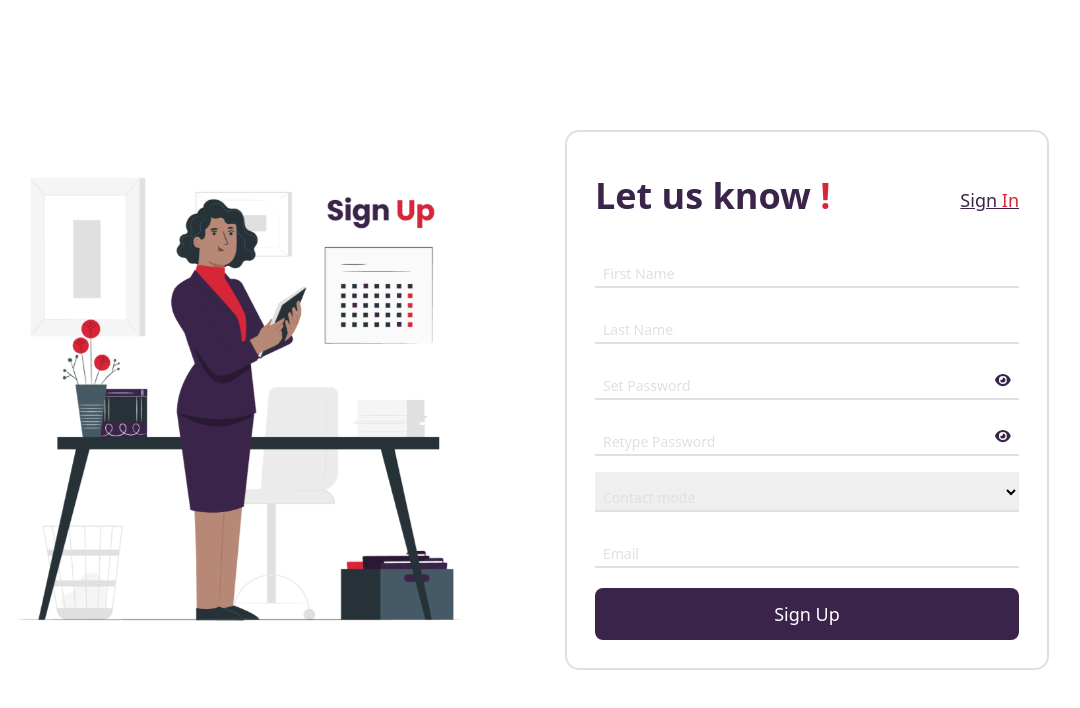
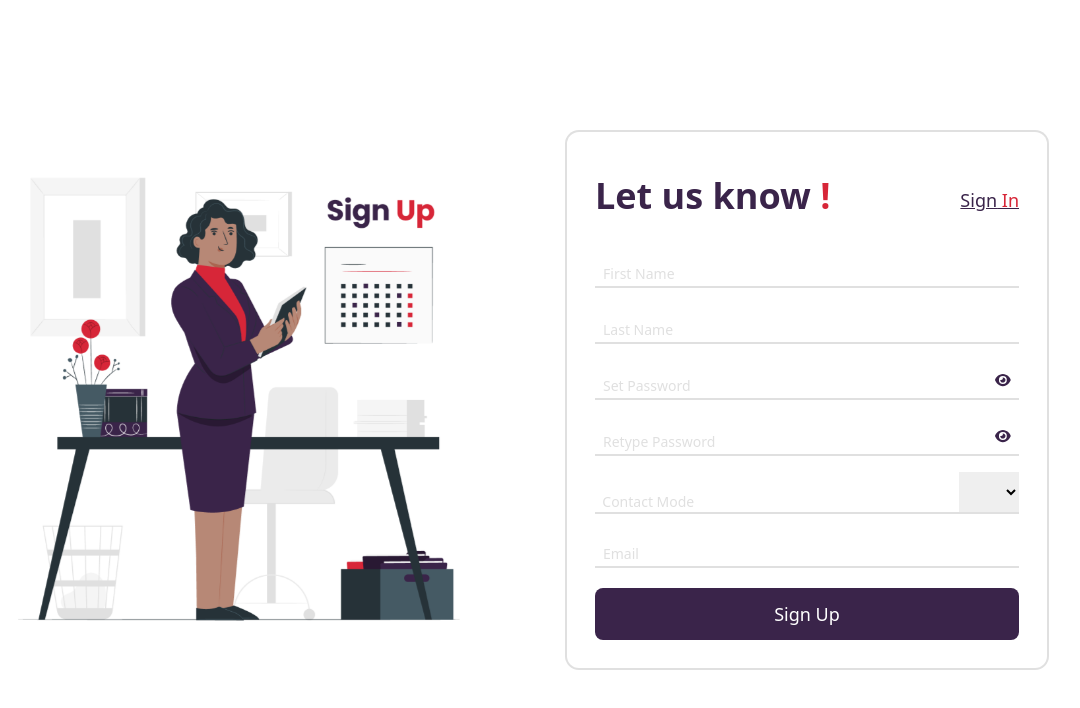
Before and after one commit to najwakv/login-signup-typescript, a React (Vite) app in the folder client/: page /register in a window 1280 px wide. Shown: the top 708 px of the page, without its empty margins (73-1153 px from the left). Built offline with nearby package versions, Linux system fonts and the light colour scheme.

Commit message:
Contact Mode Design reworked.

```diff
--- a/client/src/pages/Register.tsx
+++ b/client/src/pages/Register.tsx
@@ -3,8 +3,8 @@ import ImagePanel from "../components/ImagePanel";
 import registerImage from "../assets/register.png";
 import Heading from "../components/Heading";
 import InputField from "../components/InputField";
-import { library } from '@fortawesome/fontawesome-svg-core';
-import { faEye, faEyeSlash } from '@fortawesome/free-solid-svg-icons';
+import { library } from "@fortawesome/fontawesome-svg-core";
+import { faEye, faEyeSlash } from "@fortawesome/free-solid-svg-icons";
 import AuthButton from "../components/AuthButton";
 
 library.add(faEye, faEyeSlash);
@@ -52,29 +52,31 @@ const Register: React.FC = () => {
               type="password"
               showEyeIcon
             />
-            <div className="relative">
+
+            <div className="relative flex justify-end ">
+              <label
+                htmlFor="contactMode"
+                className="absolute top-5 text-gray text-sm monitor:font-medium border-b-2 border-gray w-full"
+              >
+                &nbsp;&nbsp;Contact Mode
+              </label>
               <select
+                name="contactMode"
                 id="contactMode"
-                name="contactMode"
-                className="peer h-10 w-full border-b-2 border-gray focus:outline-none text-sm pl-1 "
+                className="h-10 pl-1 focus:outline-none text-sm  z-0"
               >
                 <option value="email">Email</option>
-                <option value="" disabled selected></option>
+                <option disabled selected></option>
               </select>
-              <label
-                htmlFor="contactMode"
-                className="absolute w-full left-2 top-4 monitor:-top-4 text-sm monitor:font-medium desktop:text-sm monitor:text-base peer-placeholder-shown:text-sm peer-placeholder-shown:text-gray peer-placeholder-shown:top-4 transition-all peer-focus:-top-2 monitor:peer-focus:-top-3 peer-focus:text-purple peer-focus:text-xs text-gray desktop:peer-focus:text-sm monitor:peer-focus:text-base"
-              >
-                Contact mode
-              </label>
             </div>
+
             <InputField
               id="email"
               name="email"
               placeholder="Email"
               type="text"
             />
-            <AuthButton to="/" label="Sign Up"/>
+            <AuthButton to="/" label="Sign Up" />
           </form>
         </div>
       </div>
```
